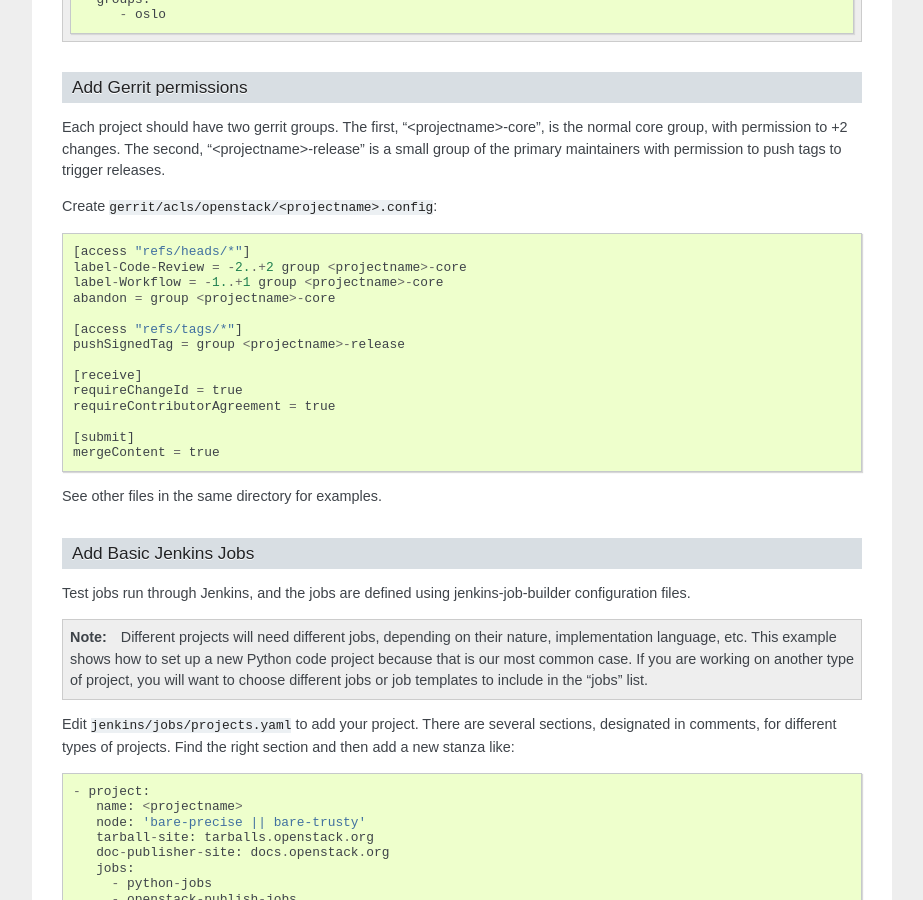
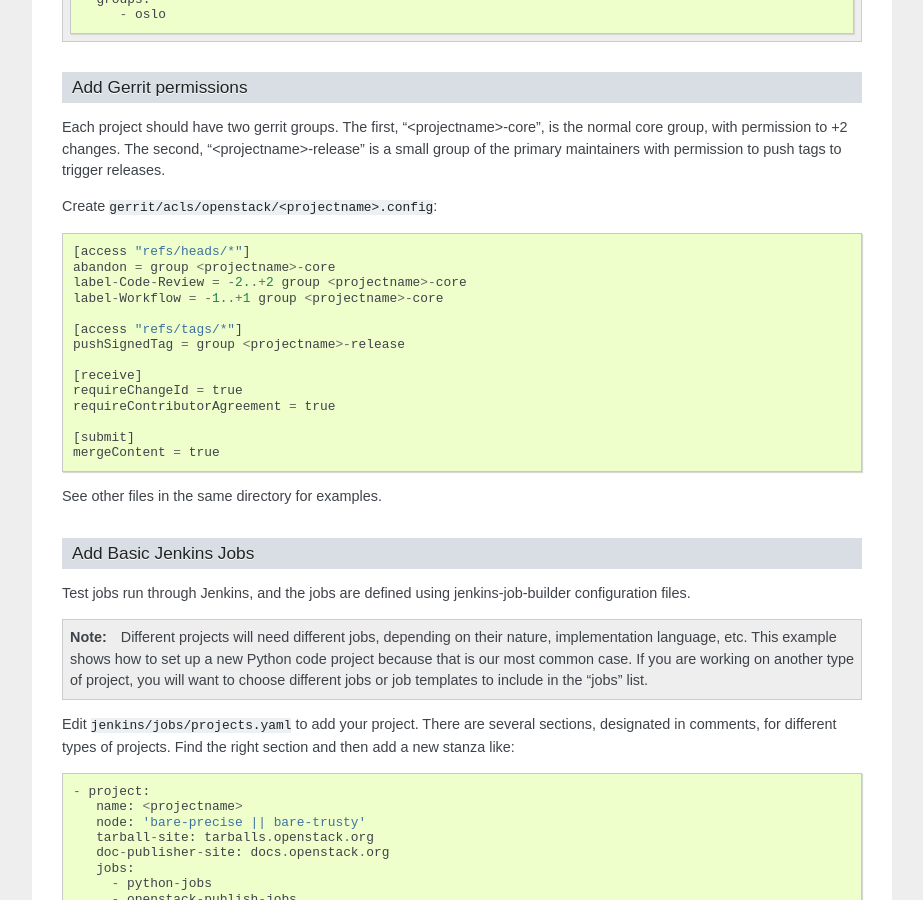
Before and after one commit to openstack-archive/infra-manual, a Sphinx documentation site: the page built from doc/source/creators.rst, in a window 1280 px wide and 900 px high, scrolled down 4628 px. Shown: the whole window, without its empty margins (198-1121 px from the left). Built offline with Sphinx 7.4.7, drawn with Linux system fonts in a browser that asks for light colours.

Commit message:
Fix order of lines in ACL example
Change-Id: I498dfacf29f82e94120bfd59067896fa99611430

```diff
--- a/doc/source/creators.rst
+++ b/doc/source/creators.rst
@@ -282,9 +282,9 @@
 Create ``gerrit/acls/openstack/<projectname>.config``::
 
   [access "refs/heads/*"]
+  abandon = group <projectname>-core
   label-Code-Review = -2..+2 group <projectname>-core
   label-Workflow = -1..+1 group <projectname>-core
-  abandon = group <projectname>-core
 
   [access "refs/tags/*"]
   pushSignedTag = group <projectname>-release
```
